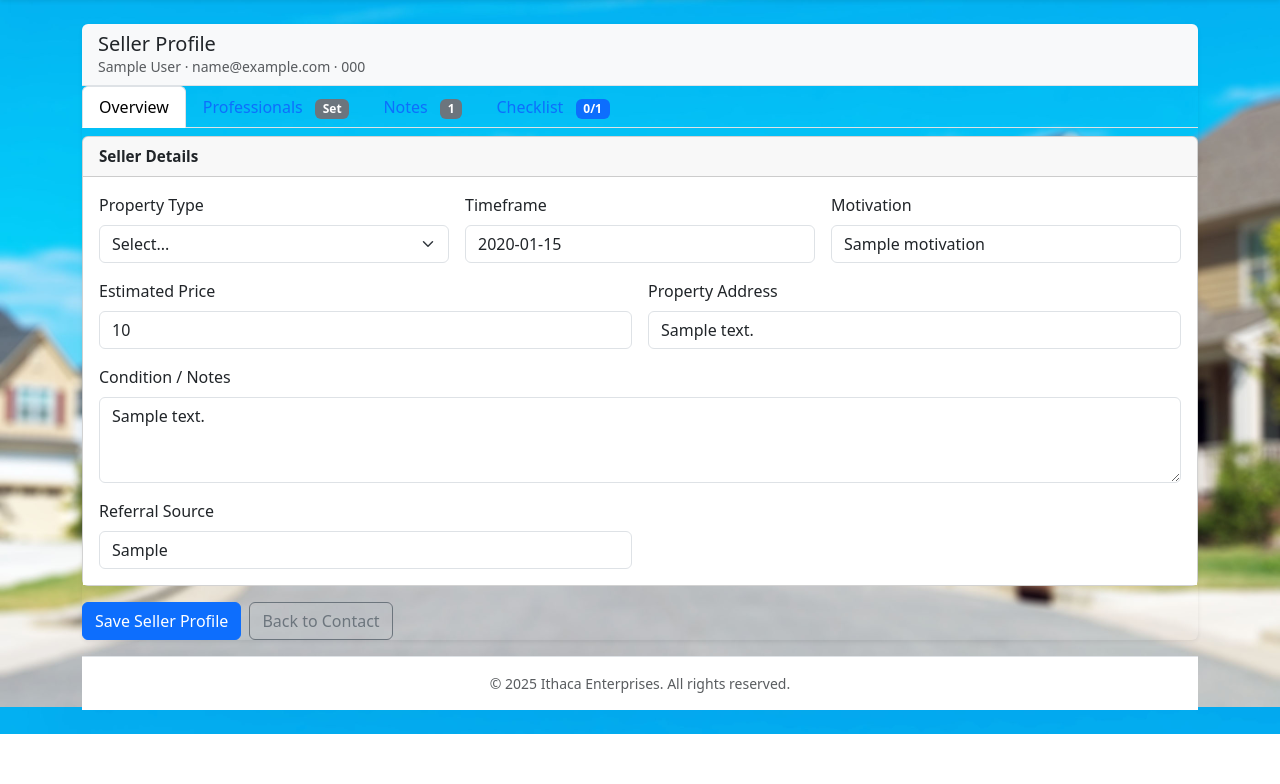
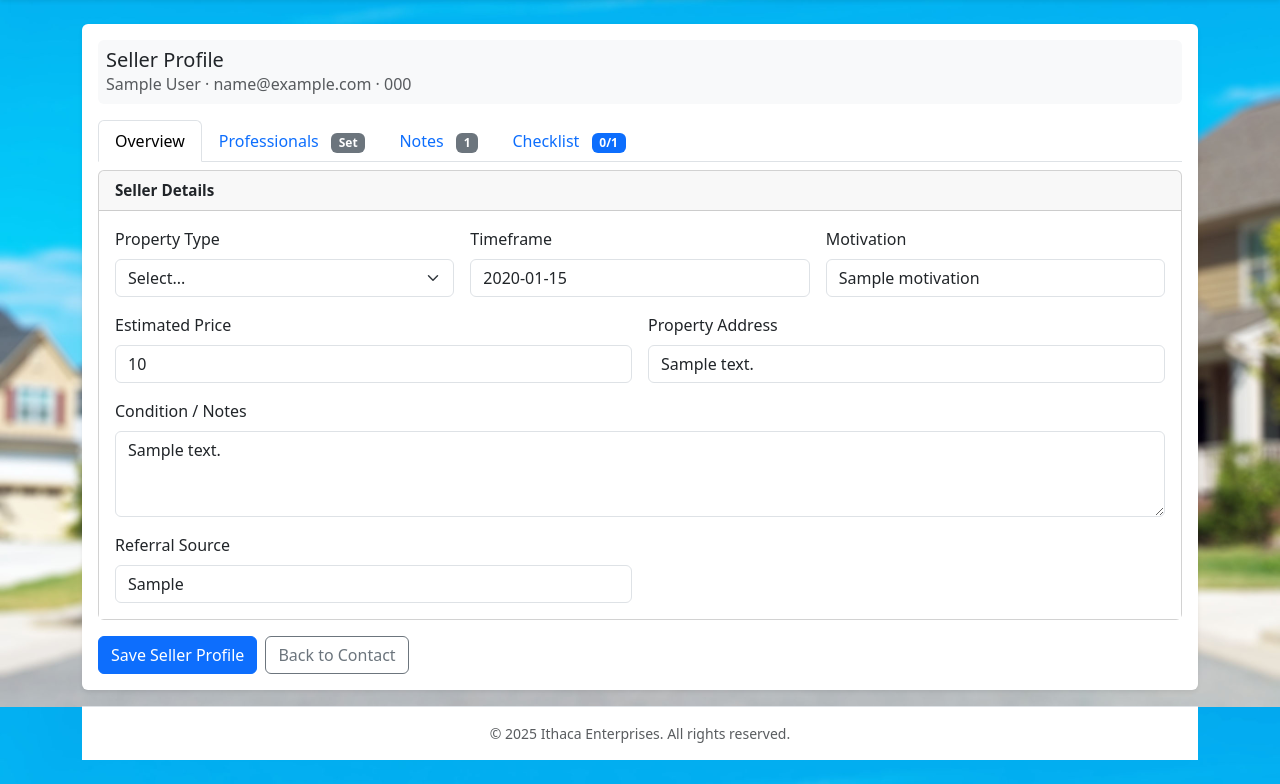
Before and after one commit to ithaca767/realEstateCRM, a Flask app: page /seller/1 in a window 1280 px wide. Shown: the part 93-877 px from the top of the page. Before the commit the page ends 827 px from the top, so only its background shows below. Run offline with Flask 3, Linux system fonts and the light colour scheme; the visitor is signed in with stand-in values (Sample User, id 1); tables that the repository leaves empty hold one stand-in row (values such as "Sample post"); a database or web service that is not in the repository returns one stand-in record (values such as "Sample title"); parts of the project's set-up code (start-up, migrations or seed data) failed here and were passed over; some libraries are stand-ins or nearby versions.

Commit message:
Seller profile tab structure with checklist modal and due-date logic

```diff
--- a/templates/seller_profile.html
+++ b/templates/seller_profile.html
@@ -4,19 +4,16 @@
 
 {% block content %}
 
-<div class="rounded shadow-sm mb-3">
-
-  <!-- Header strip -->
-  <div class="bg-light px-3 py-2 border-bottom rounded-top">
+<div class="bg-white rounded shadow-sm p-3 mb-3">
+  <div class="bg-light rounded p-2 mb-3">
     <h5 class="page-title mb-0">Seller Profile</h5>
-    <div class="text-muted small">
+    <div class="text-muted">
       {{ contact_name }}
       {% if contact_email %} · {{ contact_email }}{% endif %}
       {% if contact_phone %} · {{ contact_phone }}{% endif %}
     </div>
   </div>
 
-<!-- Tabs live below, NOT inside the gray header -->
 <!-- Tabs nav (placed BEFORE the form) -->
 <ul class="nav nav-tabs" id="sellerProfileTabs" role="tablist">
   <li class="nav-item" role="presentation">
```
